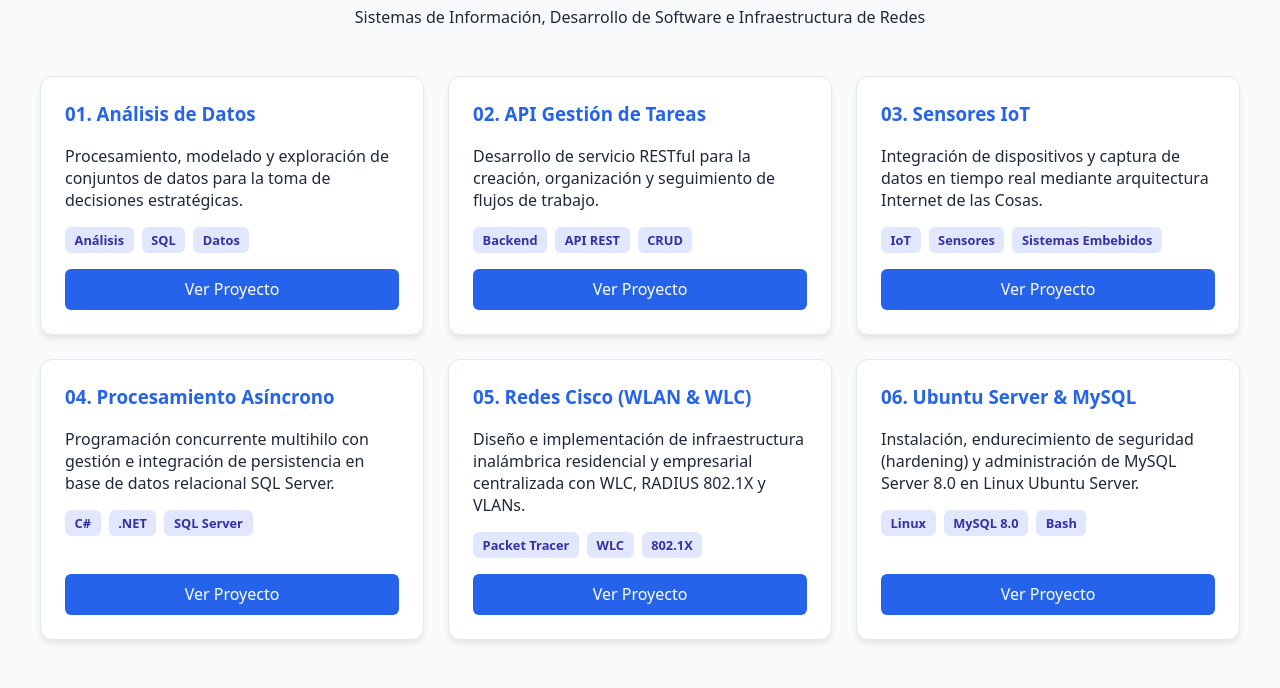
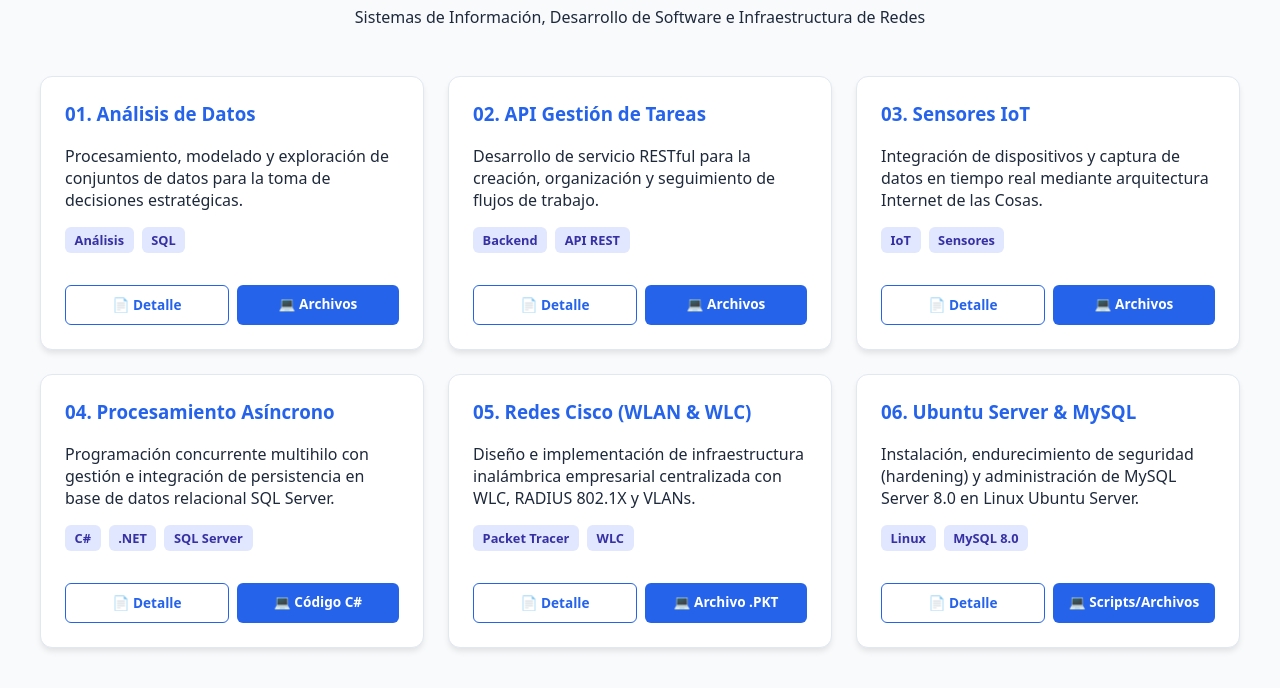
Before and after one commit to DanielaSL06/Proyectos, a plain HTML site: page index.html in a window 1280 px wide. Shown: the part 112-800 px from the top of the page. Drawn offline with Linux system fonts and the light colour scheme.

Commit message:
Enhance project cards with action buttons and updates
Updated project descriptions and added action buttons for project details and file access.

```diff
--- a/index.html
+++ b/index.html
@@ -24,7 +24,7 @@
         }
         .grid {
             display: grid;
-            grid-template-columns: repeat(auto-fit, minmax(300px, 1fr));
+            grid-template-columns: repeat(auto-fit, minmax(320px, 1fr));
             gap: 1.5rem;
             max-width: 1200px;
             margin: 0 auto;
@@ -49,15 +49,27 @@
             font-size: 0.8rem;
             font-weight: 600;
         }
+        .actions {
+            display: flex;
+            gap: 0.5rem;
+            margin-top: 1rem;
+        }
         .btn {
+            flex: 1;
             display: inline-block;
             background: var(--primary);
             color: white;
-            padding: 0.6rem 1rem;
+            padding: 0.6rem 0.5rem;
             border-radius: 6px;
             text-decoration: none;
             text-align: center;
-            font-weight: 500;
+            font-size: 0.85rem;
+            font-weight: 600;
+        }
+        .btn-outline {
+            background: transparent;
+            color: var(--primary);
+            border: 1px solid var(--primary);
         }
         .btn:hover { opacity: 0.9; }
     </style>
@@ -65,7 +77,7 @@
 <body>
 
     <header class="header">
-        <h1>Portafolio de Proyectos Técnicos</h1>
+        <h1>🚀 Portafolio de Proyectos Técnicos</h1>
         <p>Sistemas de Información, Desarrollo de Software e Infraestructura de Redes</p>
     </header>
 
@@ -78,10 +90,12 @@
                 <div class="tags">
                     <span class="tag">Análisis</span>
                     <span class="tag">SQL</span>
-                    <span class="tag">Datos</span>
                 </div>
             </div>
-            <a href="./01-Analisis-Datos/" class="btn">Ver Proyecto</a>
+            <div class="actions">
+                <a href="./01-Analisis-Datos/" class="btn btn-outline">📄 Detalle</a>
+                <a href="https://github.com/DanielaSL06/Proyectos/tree/main/01-Analisis-Datos" target="_blank" class="btn">💻 Archivos</a>
+            </div>
         </div>
 
         <!-- Proyecto 02 -->
@@ -92,10 +106,12 @@
                 <div class="tags">
                     <span class="tag">Backend</span>
                     <span class="tag">API REST</span>
-                    <span class="tag">CRUD</span>
                 </div>
             </div>
-            <a href="./02-API-Gestion-Tareas/" class="btn">Ver Proyecto</a>
+            <div class="actions">
+                <a href="./02-API-Gestion-Tareas/" class="btn btn-outline">📄 Detalle</a>
+                <a href="https://github.com/DanielaSL06/Proyectos/tree/main/02-API-Gestion-Tareas" target="_blank" class="btn">💻 Archivos</a>
+            </div>
         </div>
 
         <!-- Proyecto 03 -->
@@ -106,10 +122,12 @@
                 <div class="tags">
                     <span class="tag">IoT</span>
                     <span class="tag">Sensores</span>
-                    <span class="tag">Sistemas Embebidos</span>
                 </div>
             </div>
-            <a href="./03-Sensores-IoT/" class="btn">Ver Proyecto</a>
+            <div class="actions">
+                <a href="./03-Sensores-IoT/" class="btn btn-outline">📄 Detalle</a>
+                <a href="https://github.com/DanielaSL06/Proyectos/tree/main/03-Sensores-IoT" target="_blank" class="btn">💻 Archivos</a>
+            </div>
         </div>
 
         <!-- Proyecto 04 -->
@@ -123,21 +141,26 @@
                     <span class="tag">SQL Server</span>
                 </div>
             </div>
-            <a href="./04-Procesamiento-Asincrono/" class="btn">Ver Proyecto</a>
+            <div class="actions">
+                <a href="./04-Procesamiento-Asincrono/" class="btn btn-outline">📄 Detalle</a>
+                <a href="https://github.com/DanielaSL06/Proyectos/tree/main/04-Procesamiento-Asincrono" target="_blank" class="btn">💻 Código C#</a>
+            </div>
         </div>
 
         <!-- Proyecto 05 -->
         <div class="card">
             <div>
                 <h3>05. Redes Cisco (WLAN & WLC)</h3>
-                <p>Diseño e implementación de infraestructura inalámbrica residencial y empresarial centralizada con WLC, RADIUS 802.1X y VLANs.</p>
+                <p>Diseño e implementación de infraestructura inalámbrica empresarial centralizada con WLC, RADIUS 802.1X y VLANs.</p>
                 <div class="tags">
                     <span class="tag">Packet Tracer</span>
                     <span class="tag">WLC</span>
-                    <span class="tag">802.1X</span>
                 </div>
             </div>
-            <a href="./05-Redes-Cisco/" class="btn">Ver Proyecto</a>
+            <div class="actions">
+                <a href="./05-Redes-Cisco/" class="btn btn-outline">📄 Detalle</a>
+                <a href="https://github.com/DanielaSL06/Proyectos/tree/main/05-Redes-Cisco" target="_blank" class="btn">💻 Archivo .PKT</a>
+            </div>
         </div>
 
         <!-- Proyecto 06 -->
@@ -148,10 +171,12 @@
                 <div class="tags">
                     <span class="tag">Linux</span>
                     <span class="tag">MySQL 8.0</span>
-                    <span class="tag">Bash</span>
                 </div>
             </div>
-            <a href="./06-Ubuntu-Server/" class="btn">Ver Proyecto</a>
+            <div class="actions">
+                <a href="./06-Ubuntu-Server/" class="btn btn-outline">📄 Detalle</a>
+                <a href="https://github.com/DanielaSL06/Proyectos/tree/main/06-Ubuntu-Server" target="_blank" class="btn">💻 Scripts/Archivos</a>
+            </div>
         </div>
     </main>
 
```
